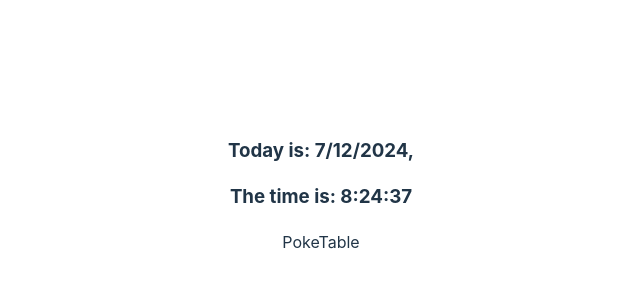
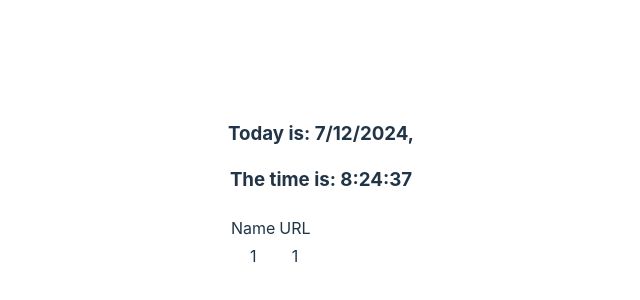
Before and after one commit to Aluonam/pt_v12_prueba4, a React (Vite) app: page / in a window 1280 px wide. Shown: the part 214-514 px from the top of the page, without its empty margins (319-959 px from the left). Built offline with nearby package versions, Linux system fonts and the light colour scheme.

Commit message:
feat: table

```diff
--- a/src/components/table/PokeTable.tsx
+++ b/src/components/table/PokeTable.tsx
@@ -2,7 +2,19 @@
 
 const PokeTable = () => {
   return (
-    <div>PokeTable</div>
+    <>
+    <table>
+        <thead>
+            <td>Name</td>
+            <td>URL</td>
+        </thead>
+        <tbody>
+            <td>1</td>
+            <td>1</td>
+        </tbody>
+    </table>
+
+    </>
   )
 }
 
```
